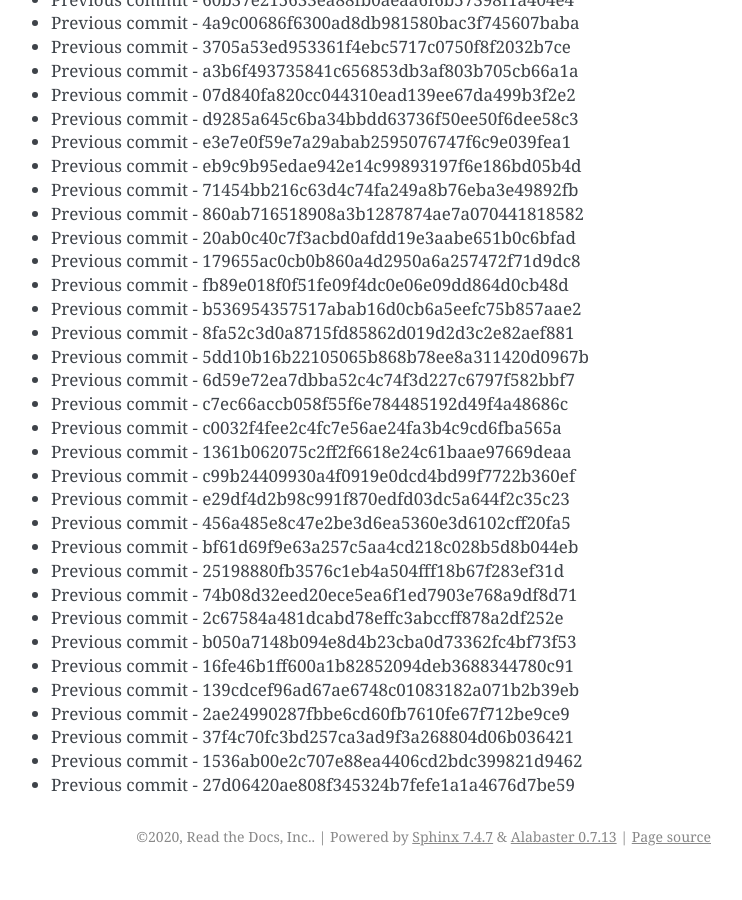
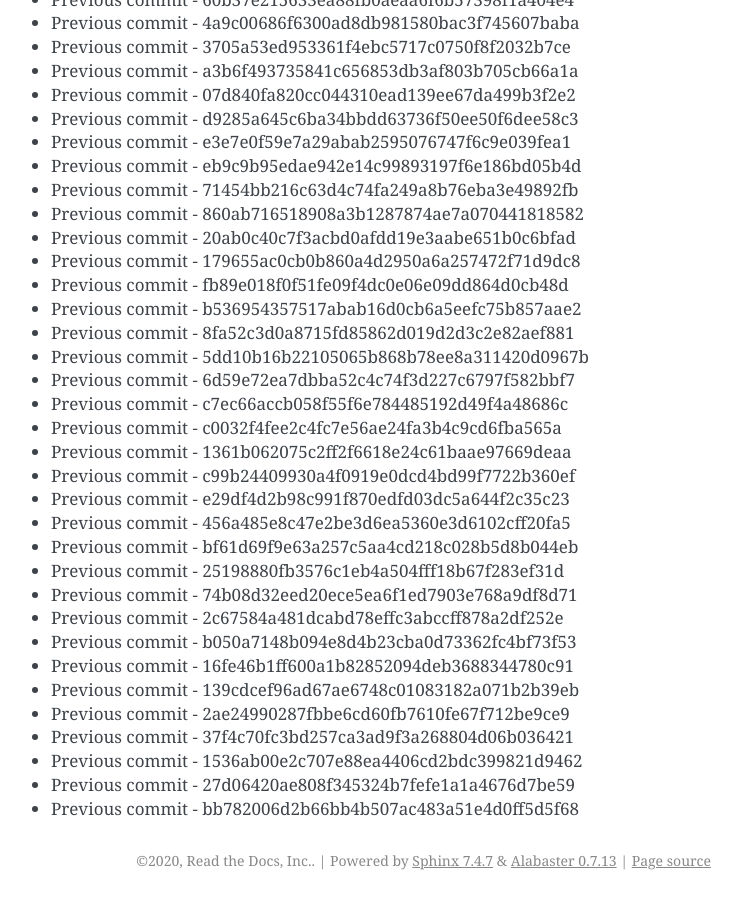
Before and after one commit to readthedocs/rtd-git-stresstest, a Sphinx documentation site: the page built from docs/updates.rst, in a window 1280 px wide and 900 px high, scrolled down 94368 px. Shown: the whole window, without its empty margins (399-1141 px from the left). Built offline with Sphinx 7.4.7, drawn with Linux system fonts in a browser that asks for light colours; before the commit the page ends 95244 px from its top, so only the background shows below that.

Commit message:
Generating commit from previous: bb782006d2b66bb4b507ac483a51e4d0ff5d5f68

```diff
--- a/docs/updates.rst
+++ b/docs/updates.rst
@@ -3997,3 +3997,4 @@ It can be tested for any performance characteristics.
 * Previous commit - 37f4c70fc3bd257ca3ad9f3a268804d06b036421
 * Previous commit - 1536ab00e2c707e88ea4406cd2bdc399821d9462
 * Previous commit - 27d06420ae808f345324b7fefe1a1a4676d7be59
+* Previous commit - bb782006d2b66bb4b507ac483a51e4d0ff5d5f68
```
